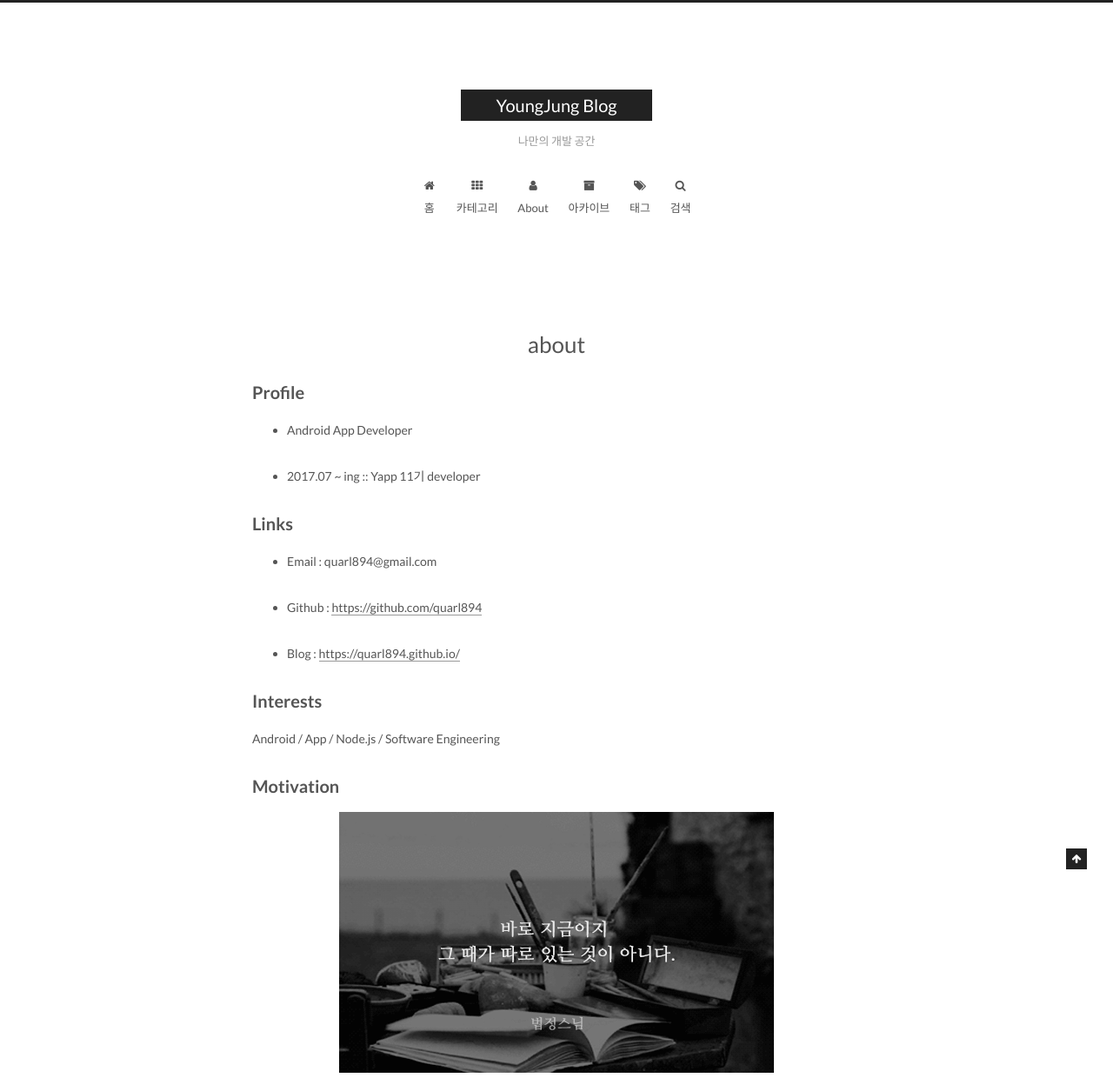
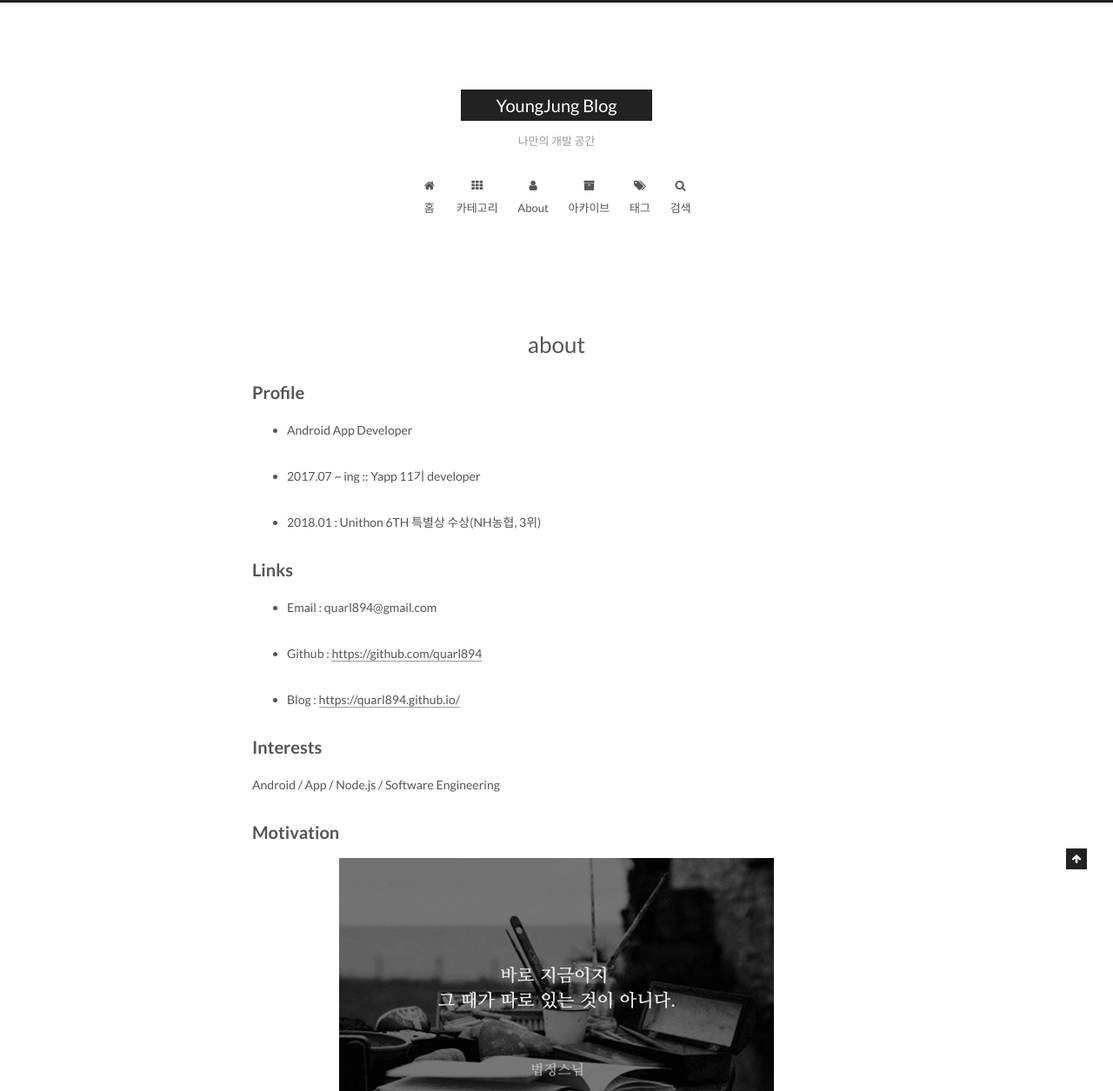
Before and after one commit to quarl894/quarl894.github.io, a Jekyll site: the page built from about/index.md, in a window 1280 px wide, cut to the strip 0-1255 px from the top of the page. Shown: the whole strip at 87% size. Built offline with Jekyll 4.4.1, drawn with Linux system fonts in a browser that asks for light colours; comment, search, counter and statistics services are not loaded.

Commit message:
about 수정

```diff
--- a/about/index.md
+++ b/about/index.md
@@ -7,6 +7,8 @@ layout: page
 - Android App Developer
 
 - 2017.07 ~ ing :: Yapp 11기 developer
+
+- 2018.01 : Unithon 6TH 특별상 수상(NH농협, 3위)
 
 ## Links
 
```
